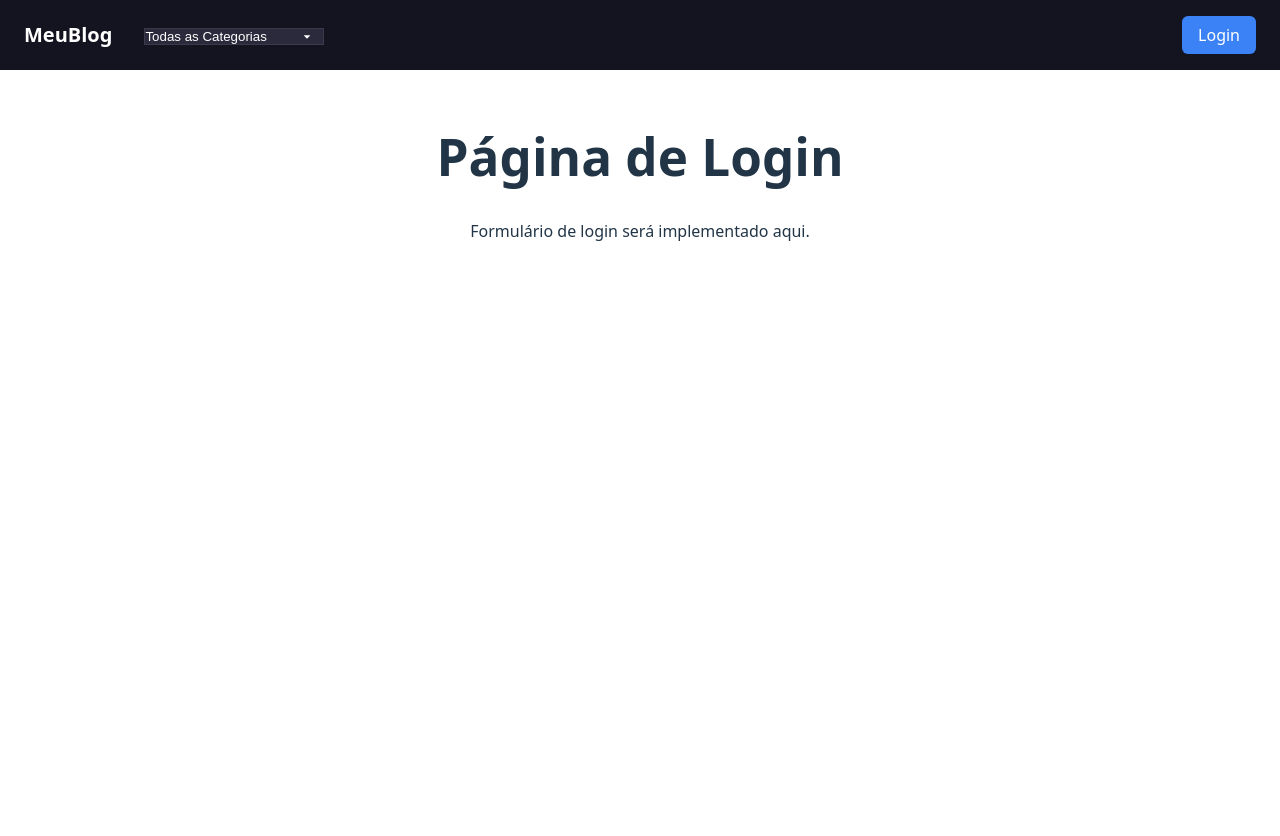
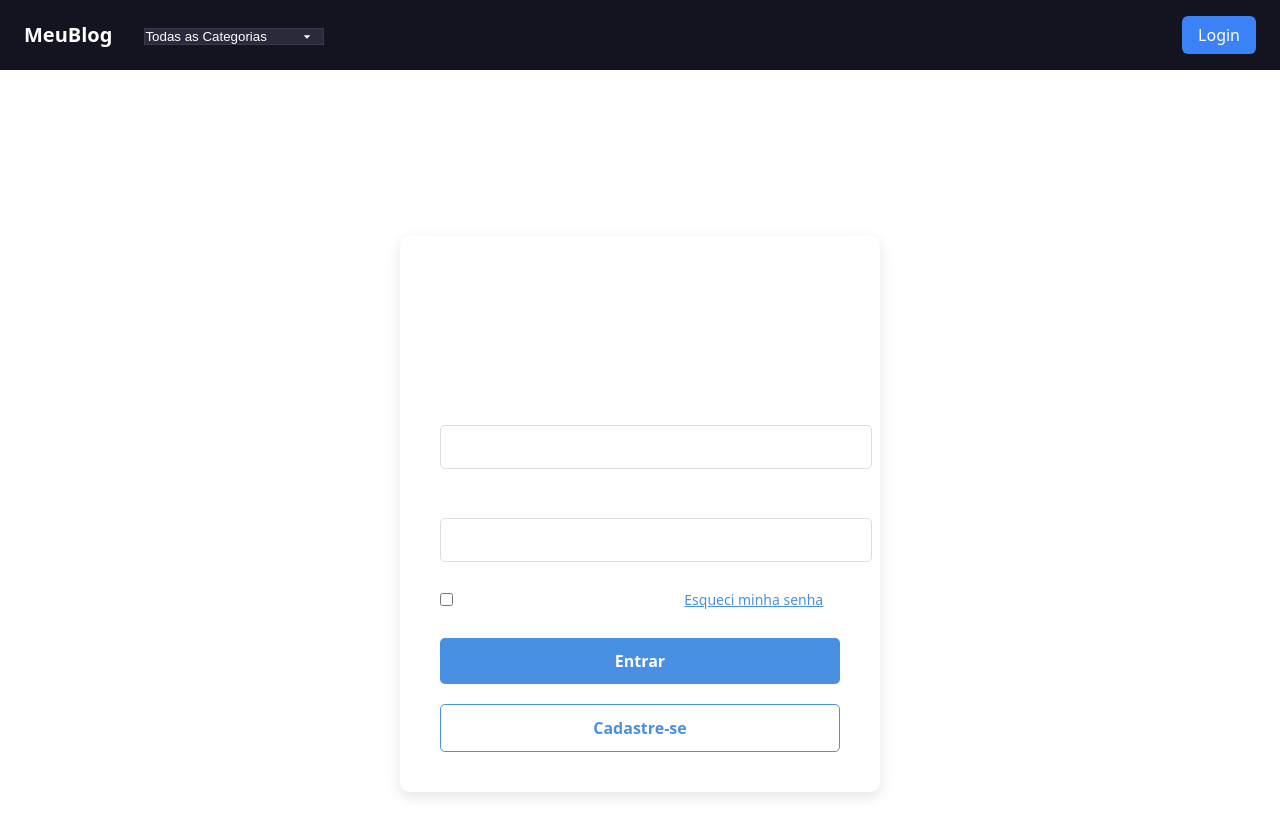
Before and after one commit to Hoppuz/projetoblog, a React (Vite) app: page /login in a window 1280 px wide. Shown: the top 836 px of the page. Built offline with nearby package versions, Linux system fonts and the light colour scheme.

Commit message:
login page

```diff
--- a/src/components/navbar.tsx
+++ b/src/components/navbar.tsx
@@ -19,7 +19,19 @@ export default function Navbar() {
       navigate("/");
     }
   };
-
+  async function handleTeste() {
+    try {
+      const res = await fetch("http://localhost:3000/auth/register", {
+        method: "POST",
+        headers: {
+          "Content-Type": "application/json",
+        },
+        body: JSON.stringify({ email: "teste@teste.com", password: "123456" }),
+      });
+      const data = await res.json();
+      console.log({ data });
+    } catch (error) {}
+  }
   return (
     <header
       style={{
@@ -79,6 +91,7 @@ export default function Navbar() {
           border: "none",
           cursor: "pointer",
         }}
+        onClick={handleTeste}
       >
         Login
       </button>
--- /dev/null
+++ b/src/pages/login/login.css
@@ -0,0 +1,150 @@
+.login-container {
+  display: flex;
+  justify-content: center;
+  align-items: center;
+  min-height: 100vh;
+  padding: 20px;
+  }
+
+.login-card {
+  border-radius: 10px;
+  box-shadow: 0 5px 15px rgba(0, 0, 0, 0.1);
+  width: 100%;
+  max-width: 400px;
+  padding: 40px;
+}
+
+.login-header {
+  text-align: center;
+  margin-bottom: 30px;
+}
+
+.login-header h1 {
+  color: white;
+  font-size: 28px;
+  margin-bottom: 10px;
+  font-weight: 600;
+}
+
+.login-header p {
+  color: white;
+  font-size: 16px;
+}
+
+.form-group {
+  margin-bottom: 20px;
+}
+
+.form-group label {
+  display: block;
+  margin-bottom: 8px;
+  color: white;
+  font-weight: 500;
+  font-size: 14px;
+}
+
+.form-group input {
+  width: 100%;
+  padding: 12px 15px;
+  border: 1px solid #ddd;
+  border-radius: 5px;
+  font-size: 16px;
+  transition: border-color 0.3s, box-shadow 0.3s;
+}
+
+.form-group input:focus {
+  border-color: #4a90e2;
+  outline: none;
+  box-shadow: 0 0 0 2px rgba(74, 144, 226, 0.2);
+}
+
+.form-options {
+  display: flex;
+  justify-content: space-between;
+  align-items: center;
+  margin-bottom: 20px;
+}
+
+.checkbox-label {
+  display: flex;
+  align-items: center;
+  gap: 8px;
+  cursor: pointer;
+  font-size: 14px;
+  color: white;
+}
+
+.checkbox-label input[type="checkbox"] {
+  width: auto;
+  margin: 0;
+}
+
+.forgot-password {
+  background: none;
+  border: none;
+  color: #4a90e2;
+  cursor: pointer;
+  font-size: 14px;
+  text-decoration: underline;
+  transition: color 0.3s;
+}
+
+.forgot-password:hover {
+  color: #3a7bc8;
+}
+
+.login-button {
+  width: 100%;
+  padding: 12px;
+  background-color: #4a90e2;
+  color: white;
+  border: none;
+  border-radius: 5px;
+  font-size: 16px;
+  font-weight: 600;
+  cursor: pointer;
+  transition: background-color 0.3s;
+  margin-bottom: 20px;
+}
+
+.login-button:hover {
+  background-color: #3a7bc8;
+}
+
+.register-button {
+  width: 100%;
+  padding: 12px;
+  background-color: transparent;
+  color: #4a90e2;
+  border: 1px solid #4a90e2;
+  border-radius: 5px;
+  font-size: 16px;
+  font-weight: 600;
+  cursor: pointer;
+  transition: all 0.3s;
+}
+
+.register-button:hover {
+  background-color: #4a90e2;
+  color: white;
+}
+
+@media (max-width: 480px) {
+  .login-card {
+    padding: 30px 20px;
+  }
+
+  .form-options {
+    flex-direction: column;
+    gap: 15px;
+    align-items: flex-start;
+  }
+
+  .forgot-password {
+    align-self: flex-end;
+  }
+
+  .login-header h1 {
+    font-size: 24px;
+  }
+}
--- a/src/pages/login/login.tsx
+++ b/src/pages/login/login.tsx
@@ -1,10 +1,47 @@
-function Login() {
+import "./Login.css";
+
+const Login = () => {
   return (
-    <div>
-      <h1>Página de Login</h1>
-      <p>Formulário de login será implementado aqui.</p>
+    <div className="login-container">
+      <div className="login-card">
+        <div className="login-header">
+          <h1>Bem-vindo de volta</h1>
+          <p>Faça login para acessar sua conta</p>
+        </div>
+
+        <form className="login-form">
+          <div className="form-group">
+            <label htmlFor="email">E-mail ou nome de usuário</label>
+            <input type="text" id="email" name="email" />
+          </div>
+
+          <div className="form-group">
+            <label htmlFor="password">Senha</label>
+            <input type="password" id="password" name="password" />
+          </div>
+
+          <div className="form-options">
+            <label className="checkbox-label">
+              <input type="checkbox" name="rememberMe" />
+              <span>Lembrar de mim</span>
+            </label>
+
+            <button type="button" className="forgot-password">
+              Esqueci minha senha
+            </button>
+          </div>
+
+          <button type="submit" className="login-button">
+            Entrar
+          </button>
+        </form>
+
+        <button type="button" className="register-button">
+          Cadastre-se
+        </button>
+      </div>
     </div>
   );
-}
+};
 
 export default Login;
```
Lines whose indentation alone changed are shown as unchanged.
